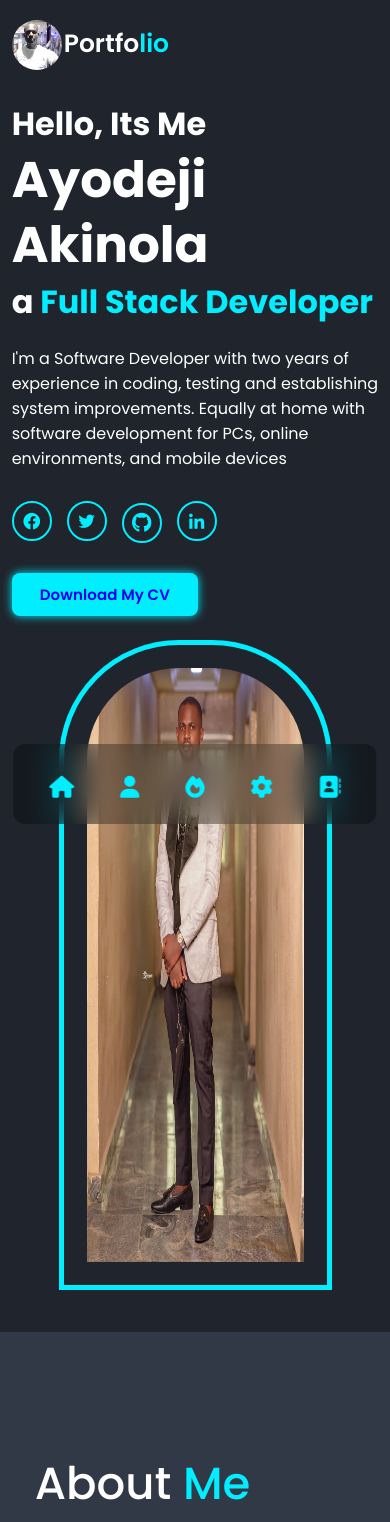
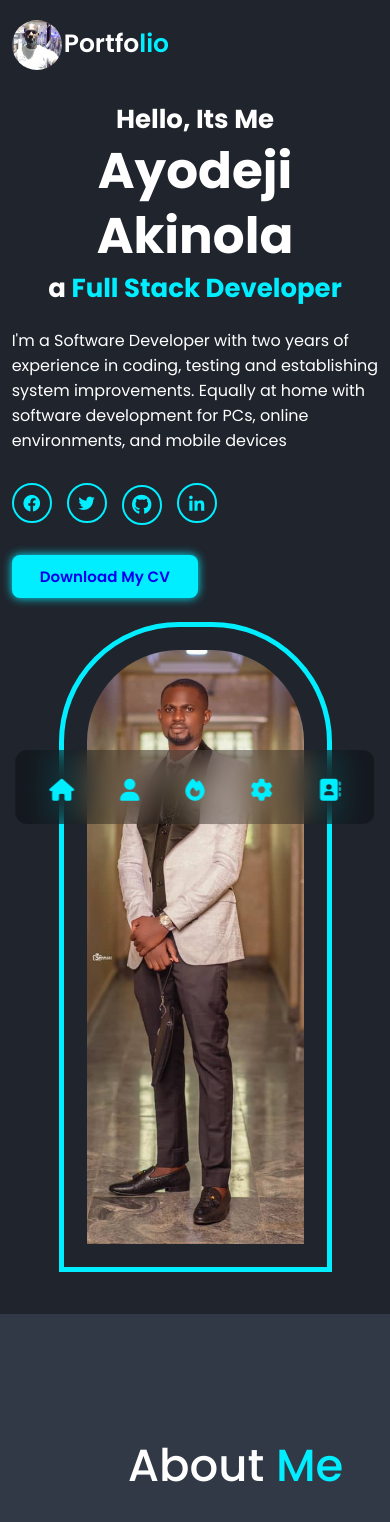
Before and after one commit to Mr-Rovilay/vit-project, a React (Vite) app: page / in a window 390 px wide. Shown: the top 1522 px of the page. Built offline with nearby package versions, Linux system fonts and the light colour scheme.

Commit message:
add deploy workflow

```diff
--- a/src/components/about/about.css
+++ b/src/components/about/about.css
@@ -11,6 +11,7 @@
   margin: 1px;
   border: 4px solid var(--main-color);
   border-radius: 25%;
+  object-fit: cover;
 }
 
 .heading {
--- a/src/components/footer/footer.css
+++ b/src/components/footer/footer.css
@@ -61,6 +61,8 @@ footer {
 }
 
 .footer-iconTop a {
+  position: relative;
+  bottom: 89px;
   display: inline-flex;
   justify-content: center;
   align-items: center;
--- a/src/components/nav/nav.css
+++ b/src/components/nav/nav.css
@@ -2,7 +2,7 @@ nav {
   background: rgba(0, 0, 0, 0.3);
   width: max-content;
   display: block;
-  padding: 0.7rem 1.7rem;
+  padding: 0.4rem 1.5rem;
   z-index: 2;
   position: fixed;
   left: 50%;
--- a/src/index.css
+++ b/src/index.css
@@ -98,15 +98,25 @@ hr {
   .home {
     flex-direction: column;
   }
-  .hone-content h3 {
+  .home-content h3 {
     font-size: 2.6rem;
+    text-align: center;
   }
   .home-content h1 {
     font-size: 5rem;
+    text-align: center;
   }
   .home-img img {
     width: 70vw;
     margin-top: 4rem;
+    object-fit: cover;
+  }
+
+  .heading {
+    margin-left: 93px;
+  }
+  .about-content > h3 {
+    margin-left: 83px;
   }
   .about {
     flex-direction: column-reverse;
@@ -114,6 +124,7 @@ hr {
   .about img {
     width: 70vw;
     margin-top: 4rem;
+    object-fit: cover;
   }
 
   .portfolio {
```
